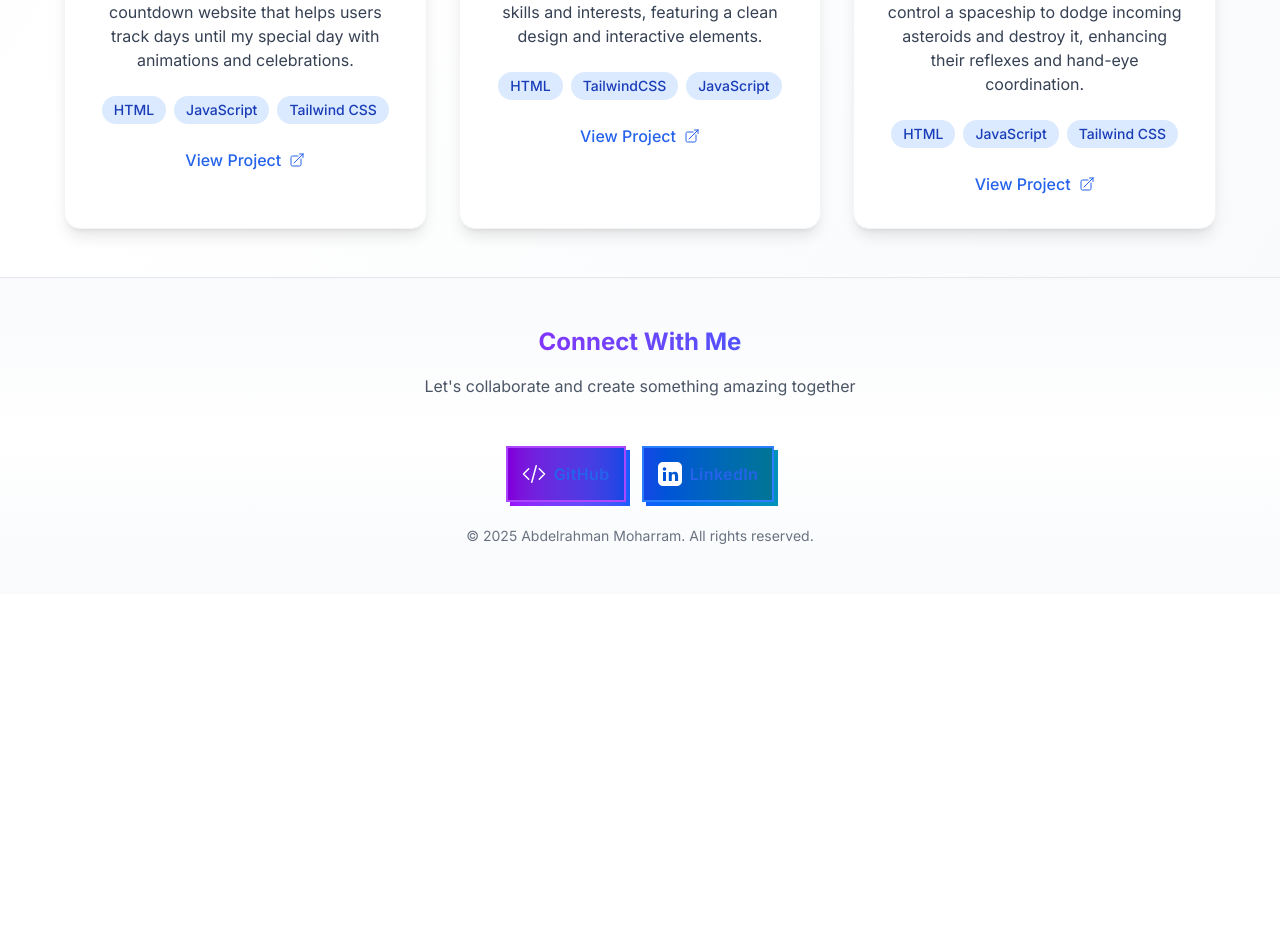
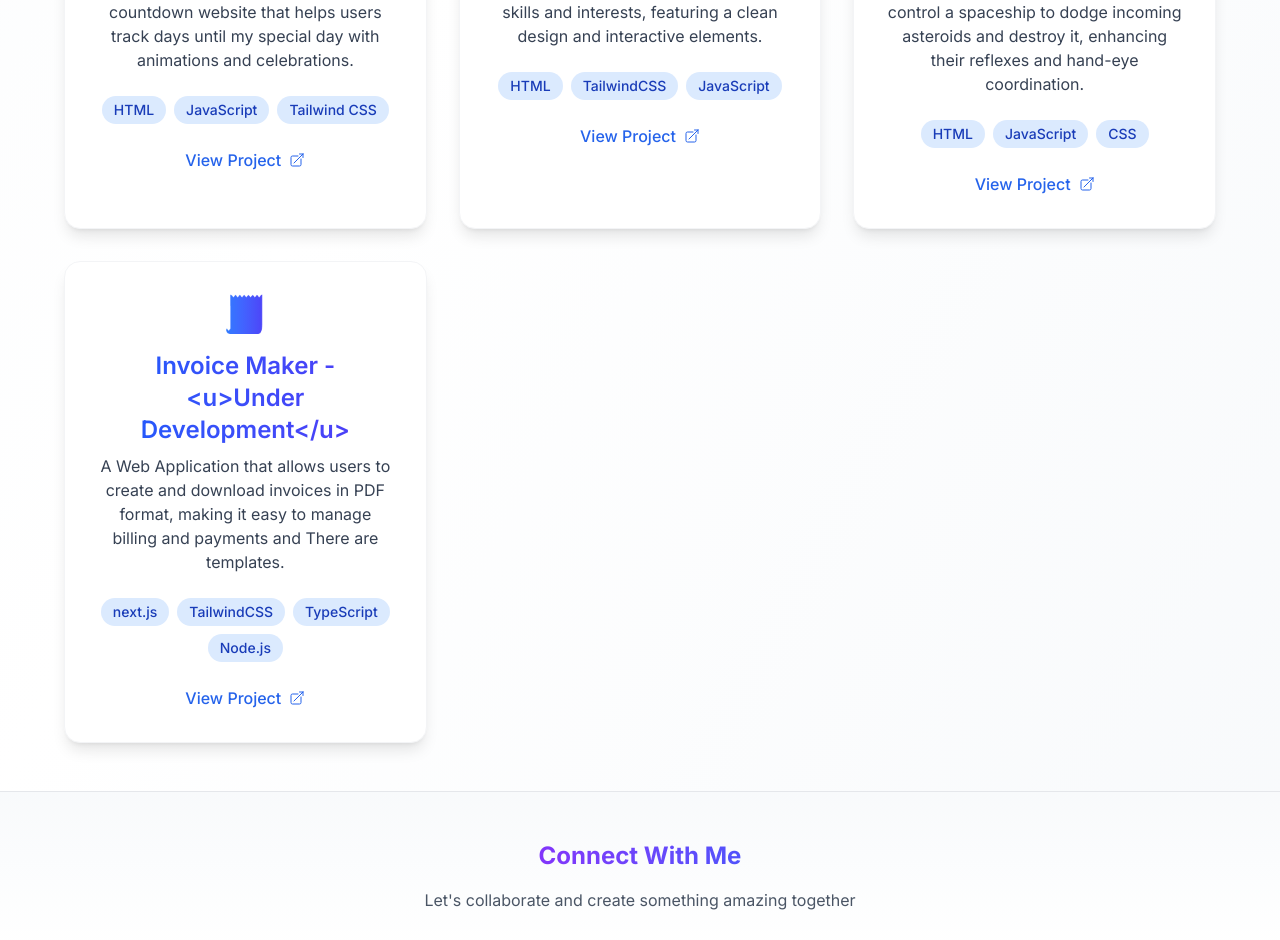
Before and after one commit to AbdelrahmanM1/abdelrahmanmoharramwebsite, a Next.js app: page /projects in a window 1280 px wide. Shown: the part 1727-2667 px from the top of the page. Before the commit the page ends 2321 px from the top, so only its background shows below. Built offline with nearby package versions, Linux system fonts and the light colour scheme.

Commit message:
add new project

```diff
--- a/src/app/projects/page.tsx
+++ b/src/app/projects/page.tsx
@@ -100,10 +100,18 @@ const projects = [
   {
     title: "Asteroid Dodger",
     description: "A interactive web game where players control a spaceship to dodge incoming asteroids and destroy it, enhancing their reflexes and hand-eye coordination.",
-    skills: ["HTML", "JavaScript", "Tailwind CSS"],
+    skills: ["HTML", "JavaScript", "CSS"],
     gradient: "from-pink-500 to-rose-600",
     icon: "🎮",
     link: "https://abdelrahmanm1.github.io/Asteroid-Dodger"
+  },
+  {
+    title: "Invoice Maker -<u>Under Development</u>",
+    description: "A Web Application that allows users to create and download invoices in PDF format, making it easy to manage billing and payments and There are templates.",
+    skills: ["next.js", "TailwindCSS", "TypeScript", "Node.js"],
+    gradient: "from-blue-500 to-indigo-600",
+    icon: "🧾",
+    link: "https://abdelrahmanmoharraminvoicemaker.vercel.app"
   }
 ];
 
```
